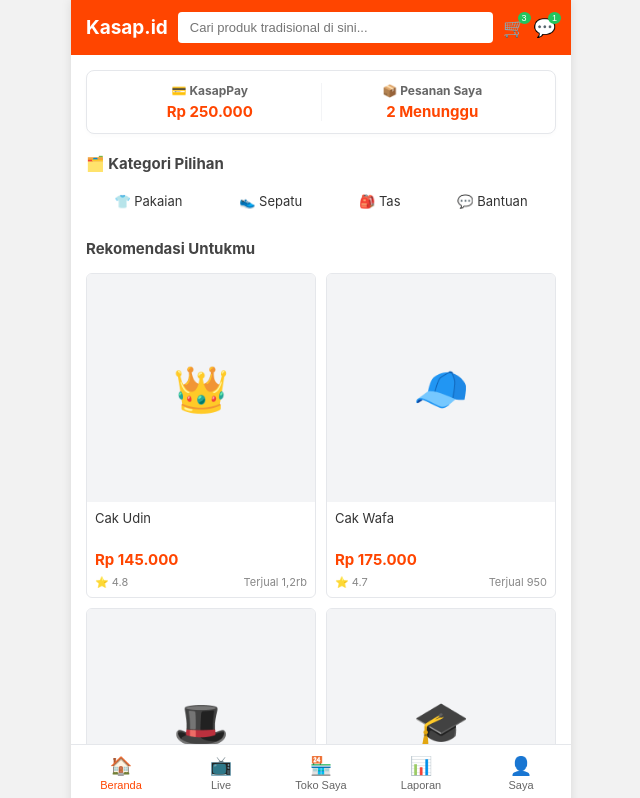
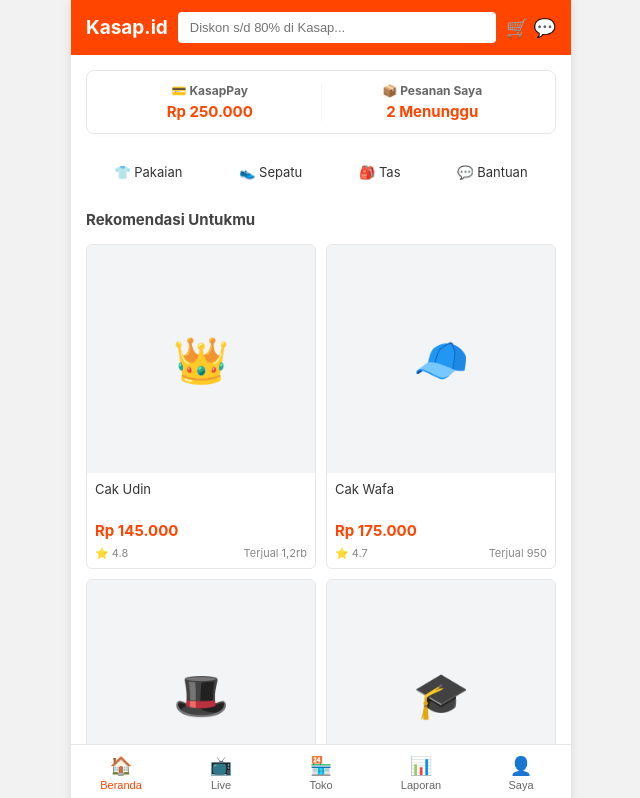
Before and after one commit to k454p/kasap_id, a React (Vite) app: page / in a window 1280 px wide. Shown: the top 798 px of the page, without its empty margins (319-959 px from the left). Built offline with nearby package versions, Linux system fonts and the light colour scheme.

Commit message:
Refactor App component and add product details

```diff
--- a/src/App.jsx
+++ b/src/App.jsx
@@ -1,14 +1,71 @@
 import React, { useState } from 'react';
-import Beranda from './beranda';
-import DetailProduk from './detail';
-import AkunSaya from './akunsaya';
 import './App.css';
 
+// ==========================================
+// 1. KOMPONEN HALAMAN DETAIL PRODUK
+// ==========================================
+function DetailProduk({ produk, navigate }) {
+  const dataProduk = produk || { nama: "Produk Pilihan", harga: "150.000", gambar: "📦" };
+  return (
+    <div className="detail-container" style={{ fontFamily: 'Arial, sans-serif' }}>
+      <div className="detail-header" style={{ display: 'flex', alignItems: 'center', padding: '12px 15px', background: '#fff', borderBottom: '1px solid #e5e7eb' }}>
+        <button onClick={() => navigate('beranda')} style={{ background: 'none', border: 'none', color: '#ff4500', fontSize: '16px', cursor: 'pointer', fontWeight: 'bold' }}>← Kembali</button>
+        <span style={{ marginLeft: '15px', fontWeight: 'bold' }}>Detail Produk</span>
+      </div>
+      <div className="detail-image-box" style={{ width: '100%', aspectRatio: '1/1', background: '#f3f4f6', display: 'flex', justifyContent: 'center', alignItems: 'center', fontSize: '70px' }}>
+        {dataProduk.gambar}
+      </div>
+      <div style={{ background: '#fff', padding: '15px', marginBottom: '10px' }}>
+        <div style={{ color: '#ff4500', fontSize: '24px', fontWeight: 'bold' }}>Rp {dataProduk.harga}</div>
+        <h1 style={{ fontSize: '16px', fontWeight: 'normal', marginTop: '6px', lineHeight: '1.4' }}>{dataProduk.nama} - Edisi Spesial Kasap.id</h1>
+      </div>
+      <div style={{ background: '#fff', padding: '15px', fontSize: '13px', color: '#666' }}>
+        <h3>Deskripsi Produk</h3>
+        <p style={{ marginTop: '5px', lineHeight: '1.5' }}>Produk berkualitas tinggi khas Kasap.id. Dibuat rapi dan sangat nyaman digunakan untuk melengkapi kebutuhan fashion harian Anda.</p>
+      </div>
+      {/* 🛍️ STICKY BOTTOM ACTION BAR (ALA SHOPEE) */}
+      <div className="bottom-action-bar" style={{ position: 'fixed', bottom: 0, left: '50%', transform: 'translateX(-50%)', width: '100%', maxWidth: '500px', height: '60px', background: '#fff', display: 'flex', borderTop: '1px solid #e5e7eb', zIndex: 1000 }}>
+        <a href={`https://wa.me{encodeURIComponent(dataProduk.nama)}`} target="_blank" rel="noreferrer" style={{ width: '20%', display: 'flex', justifyContent: 'center', alignItems: 'center', fontSize: '22px', textDecoration: 'none', borderRight: '1px solid #eee' }}>💬</a>
+        <button onClick={() => alert('Berhasil masuk keranjang!')} style={{ width: '20%', background: 'none', border: 'none', fontSize: '22px', cursor: 'pointer', borderRight: '1px solid #eee' }}>🛒</button>
+        <button onClick={() => navigate('checkout')} style={{ width: '60%', background: '#ff4500', color: 'white', border: 'none', fontWeight: 'bold', fontSize: '16px', cursor: 'pointer' }}>Beli Sekarang</button>
+      </div>
+    </div>
+  );
+}
+
+// ==========================================
+// 2. KOMPONEN HALAMAN AKUN SAYA
+// ==========================================
+function AkunSaya({ navigate }) {
+  return (
+    <div style={{ padding: '20px', fontFamily: 'Arial, sans-serif' }}>
+      <div style={{ background: '#ff4500', padding: '25px 15px', color: 'white', borderRadius: '8px', marginBottom: '20px' }}>
+        <h3 style={{ margin: 0 }}>👤 Pengguna Kasap.id</h3>
+        <p style={{ margin: '5px 0 0 0', fontSize: '13px', opacity: 0.9 }}>Member Setia</p>
+      </div>
+      <div style={{ background: '#f9f9f9', padding: '15px', borderRadius: '8px' }}>
+        <h4 style={{ borderBottom: '1px solid #eee', paddingBottom: '8px' }}>Menu Akun</h4>
+        <div style={{ padding: '10px 0', cursor: 'pointer' }} onClick={() => navigate('beranda')}>🏠 Kembali ke Beranda</div>
+        <div style={{ padding: '10px 0', cursor: 'pointer', color: 'red' }} onClick={() => alert('Keluar aplikasi')}>🚪 Keluar Akun</div>
+      </div>
+    </div>
+  );
+}
+
+// ==========================================
+// 3. KOMPONEN UTAMA BERANDA & STRUKTUR APLIKASI
+// ==========================================
 function App() {
   const [menu, setMenu] = useState('beranda');
   const [selectedProduct, setSelectedProduct] = useState(null);
 
-  // Fungsi navigasi utama yang aman untuk semua komponen
+  const produkRekomendasi = [
+    { id: 1, nama: "Cak Udin", harga: "145.000", rating: "4.8", terjual: "1,2rb", gambar: "👑" },
+    { id: 2, nama: "Cak Wafa", harga: "175.000", rating: "4.7", terjual: "950", gambar: "🧢" },
+    { id: 3, nama: "Cak Icong Lee", harga: "299.000", rating: "4.9", terjual: "3,4rb", gambar: "🎩" },
+    { id: 4, nama: "Isol", harga: "210.000", rating: "4.6", terjual: "820", gambar: "🎓" }
+  ];
+
   const navigate = (halamanBaru, opsi = null) => {
     if (opsi && opsi.state && opsi.state.produk) {
       setSelectedProduct(opsi.state.produk);
@@ -16,60 +73,110 @@ function App() {
     setMenu(halamanBaru);
   };
 
-  // Logika untuk menampilkan halaman berdasarkan menu yang aktif
-  const renderPage = () => {
+  // Logika Render Konten Utama
+  const renderContent = () => {
     switch (menu) {
-      case 'beranda':
-      case 'live':
-      case 'tokosaya':
-      case 'laporan':
-        return <Beranda menu={menu} navigate={navigate} />;
+      case 'detail':
+        return <DetailProduk produk={selectedProduct} navigate={navigate} />;
       case 'akunsaya':
         return <AkunSaya navigate={navigate} />;
-      case 'detail':
-        return <DetailProduk produk={selectedProduct} navigate={navigate} />;
+      case 'live':
+        return <div style={{ padding: '40px 20px', textAlign: 'center' }}>🎥 Halaman Live Streaming Kasap.id</div>;
+      case 'tokosaya':
+        return <div style={{ padding: '40px 20px', textAlign: 'center' }}>🏪 Halaman Manajemen Toko Saya</div>;
+      case 'laporan':
+        return <div style={{ padding: '40px 20px', textAlign: 'center' }}>📊 Halaman Laporan Keuangan</div>;
       case 'checkout':
         return (
-          <div style={{ padding: '20px', textAlign: 'center', fontFamily: 'Arial' }}>
-            <h2>🛒 Halaman Pembayaran (Checkout)</h2>
-            <p>Membeli: {selectedProduct?.nama}</p>
-            <button onClick={() => navigate('beranda')} style={{ marginTop: '20px', padding: '10px 20px', background: '#ff4500', color: '#fff', border: 'none', borderRadius: '5px' }}>Kembali ke Beranda</button>
+          <div style={{ padding: '30px 20px', textAlign: 'center', fontFamily: 'Arial' }}>
+            <h2>🛒 Proses Pembayaran</h2>
+            <p style={{ margin: '10px 0' }}>Anda membeli: <b>{selectedProduct?.nama}</b></p>
+            <button onClick={() => navigate('beranda')} style={{ padding: '8px 20px', background: '#ff4500', color: '#fff', border: 'none', borderRadius: '4px', cursor: 'pointer' }}>Selesai & Kembali</button>
           </div>
         );
       default:
-        return <Beranda menu='beranda' navigate={navigate} />;
+        return (
+          <>
+            {/* SHOPPING HEADER */}
+            <div className="shopee-header">
+              <span className="brand-title" onClick={() => navigate('beranda')}>Kasap.id</span>
+              <div className="search-container">
+                <input type="text" className="search-input" placeholder="Diskon s/d 80% di Kasap..." />
+              </div>
+              <div className="header-icons" style={{ color: '#fff', fontSize: '18px' }}>🛒 💬</div>
+            </div>
+
+            {/* KASAPPAY & INFO CARD */}
+            <div className="balance-card-container">
+              <div className="balance-card">
+                <div className="balance-item">
+                  <h4>💳 KasapPay</h4>
+                  <p>Rp 250.000</p>
+                </div>
+                <div className="balance-item">
+                  <h4>📦 Pesanan Saya</h4>
+                  <p>2 Menunggu</p>
+                </div>
+              </div>
+            </div>
+
+            {/* KATEGORI */}
+            <div className="category-list">
+              <div className="category-item"><span>👕 Pakaian</span></div>
+              <div className="category-item"><span>👟 Sepatu</span></div>
+              <div className="category-item"><span>🎒 Tas</span></div>
+              <div className="category-item"><span>💬 Bantuan</span></div>
+            </div>
+
+            {/* GRID REKOMENDASI PRODUK */}
+            <h3 className="section-title">Rekomendasi Untukmu</h3>
+            <div className="product-grid">
+              {produkRekomendasi.map((item) => (
+                <div
+                  key={item.id}
+                  className="product-card"
+                  onClick={() => navigate('detail', { state: { produk: item } })}
+                >
+                  <div className="product-image">{item.gambar}</div>
+                  <div className="product-info-container">
+                    <h4 className="product-name">{item.nama}</h4>
+                    <p className="product-price">Rp {item.harga}</p>
+                    <div className="product-meta">
+                      <span>⭐ {item.rating}</span>
+                      <span>Terjual {item.terjual}</span>
+                    </div>
+                  </div>
+                </div>
+              ))}
+            </div>
+          </>
+        );
     }
   };
 
   return (
     <div className="app-viewport">
-      {/* Konten Halaman Aktif */}
       <div className="main-content-area">
-        {renderPage()}
+        {renderContent()}
       </div>
 
-      {/* NAVBAR BAWAH (Hanya muncul di menu utama) */}
+      {/* NAVBAR BAWAH */}
       {(menu === 'beranda' || menu === 'live' || menu === 'tokosaya' || menu === 'laporan' || menu === 'akunsaya') && (
         <div className="navbar-bottom">
           <button onClick={() => navigate('beranda')} className={menu === 'beranda' ? 'active' : ''}>
-            <span className="nav-icon">🏠</span>
-            <span className="nav-text">Beranda</span>
+            <span className="nav-icon">🏠</span><span className="nav-text">Beranda</span>
           </button>
           <button onClick={() => navigate('live')} className={menu === 'live' ? 'active' : ''}>
-            <span className="nav-icon">📺</span>
-            <span className="nav-text">Live</span>
+            <span className="nav-icon">📺</span><span className="nav-text">Live</span>
           </button>
           <button onClick={() => navigate('tokosaya')} className={menu === 'tokosaya' ? 'active' : ''}>
-            <span className="nav-icon">🏪</span>
-            <span className="nav-text">Toko Saya</span>
+            <span className="nav-icon">🏪</span><span className="nav-text">Toko</span>
           </button>
           <button onClick={() => navigate('laporan')} className={menu === 'laporan' ? 'active' : ''}>
-            <span className="nav-icon">📊</span>
-            <span className="nav-text">Laporan</span>
+            <span className="nav-icon">📊</span><span className="nav-text">Laporan</span>
           </button>
           <button onClick={() => navigate('akunsaya')} className={menu === 'akunsaya' ? 'active' : ''}>
-            <span className="nav-icon">👤</span>
-            <span className="nav-text">Saya</span>
+            <span className="nav-icon">👤</span><span className="nav-text">Saya</span>
           </button>
         </div>
       )}
```
